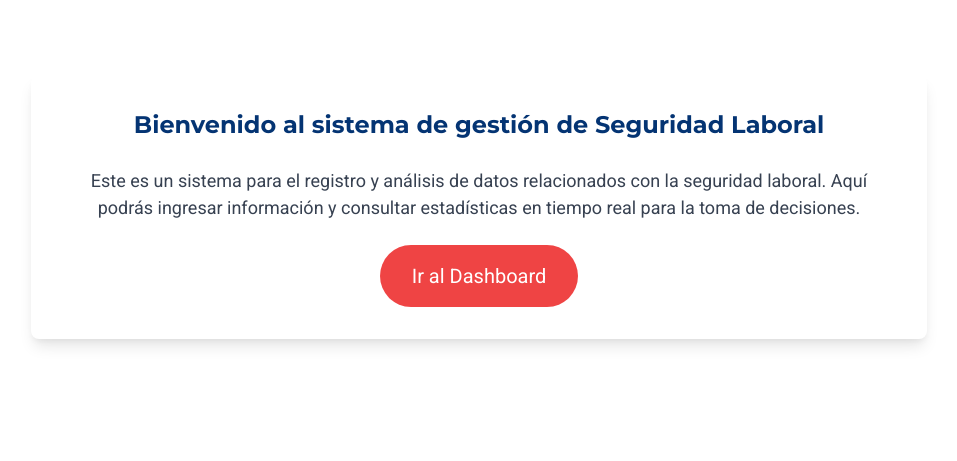
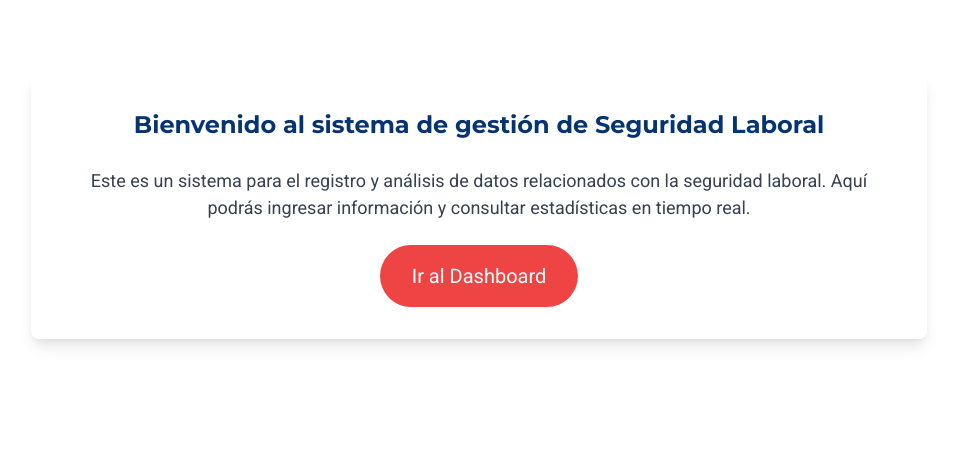
Before and after one commit to JonathanRobinsonAristizabalSoto/Seguridad_laboral, a PHP site: page / in a window 1280 px wide. Shown: the part 209-670 px from the top of the page, without its empty margins (161-1118 px from the left). Run offline with PHP 8.4, Linux system fonts and the light colour scheme.

Commit message:
Actualizacion

```diff
--- a/public/home.php
+++ b/public/home.php
@@ -14,7 +14,7 @@
         <!-- Contenedor centralizado -->
         <div class="max-w-4xl w-full bg-blanco p-8 rounded-lg shadow-lg">
             <h2 class="text-2xl font-heading font-semibold text-azul mb-6 text-center">Bienvenido al sistema de gestión de Seguridad Laboral</h2>
-            <p class="text-lg text-gris-oscuro mb-6 text-center">Este es un sistema para el registro y análisis de datos relacionados con la seguridad laboral. Aquí podrás ingresar información y consultar estadísticas en tiempo real para la toma de decisiones.</p>
+            <p class="text-lg text-gris-oscuro mb-6 text-center">Este es un sistema para el registro y análisis de datos relacionados con la seguridad laboral. Aquí podrás ingresar información y consultar estadísticas en tiempo real.</p>
             <div class="flex justify-center">
                 <a href="/dashboard.php" class="bg-rojo text-blanco px-8 py-4 rounded-full text-xl hover:bg-gris-oscuro transition duration-300">
                     Ir al Dashboard
```
